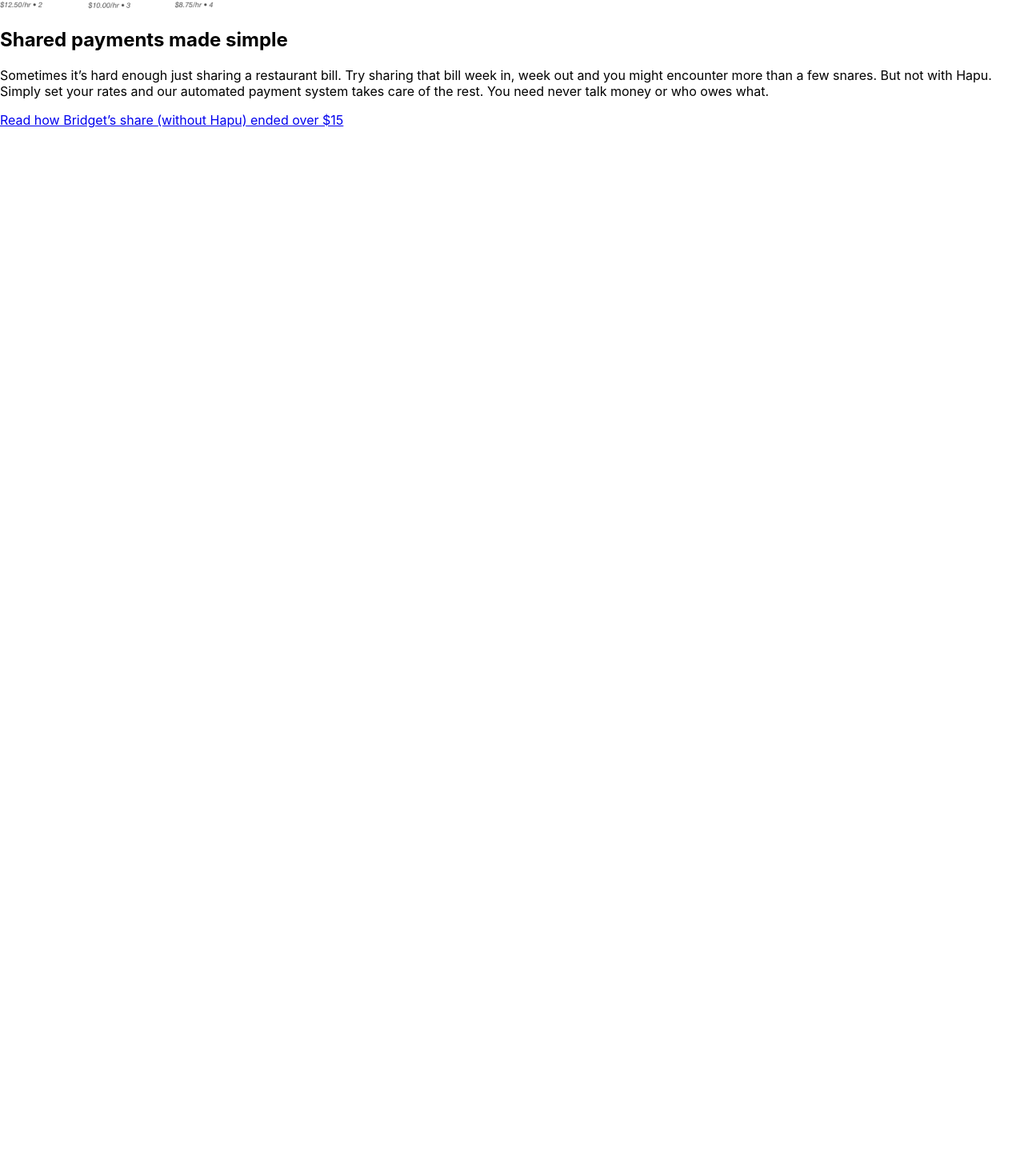
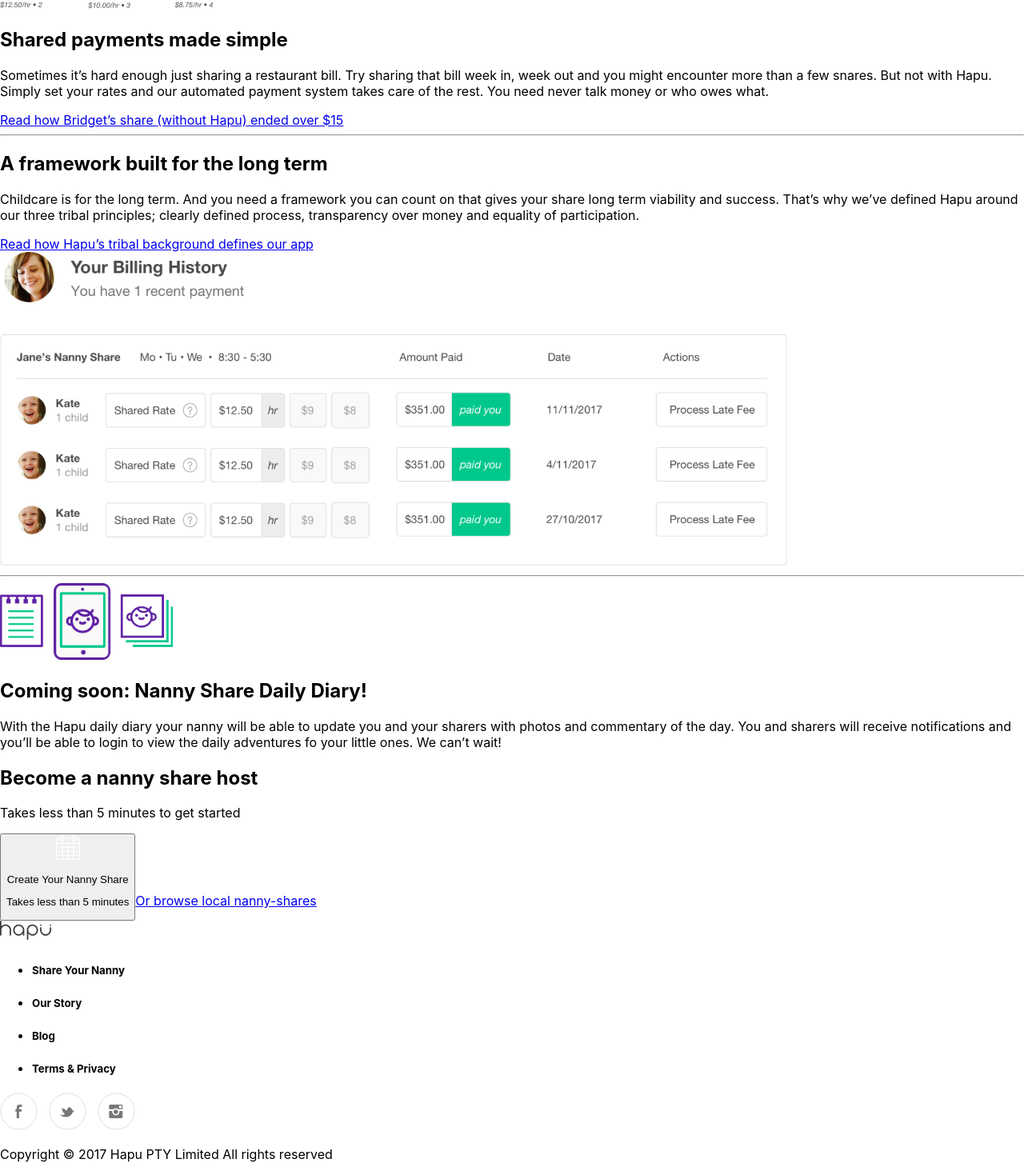
Before and after one commit to ChrisMoura2000/reactchallenge, a React (Create React App) app: page / in a window 1280 px wide. Shown: the part 1519-2988 px from the top of the page at 80% size. Before the commit the page ends 1679 px from the top, so only its background shows below. Built offline with nearby package versions, Linux system fonts and the light colour scheme.

Commit message:
Finalizando esqueleto da página

```diff
--- a/src/App.js
+++ b/src/App.js
@@ -1,11 +1,13 @@
 import Header from './page/Header'
 import Main from './page/Main'
+import Footer from './page/Footer'
 
 function App() {
   return (
     <div>
       <Header />
       <Main />
+      <Footer />
     </div>
   );
 }
--- /dev/null
+++ b/src/components/FooterDown.jsx
@@ -0,0 +1,26 @@
+import React from "react";
+import { Logo, Socialmedia } from "../images";
+
+export default function FooterDown() {
+  return (
+    <div>
+      <img src={Logo} alt="Logo" />
+      <ul>
+        <li>
+          <h5>Share Your Nanny</h5>
+        </li>
+        <li>
+          <h5>Our Story</h5>
+        </li>
+        <li>
+          <h5>Blog</h5>
+        </li>
+        <li>
+          <h5>Terms & Privacy</h5>
+        </li>
+      </ul>
+      <img src={Socialmedia} alt="Socialmedia" />
+      <p>Copyright &copy; 2017 Hapu PTY Limited All rights reserved</p>
+    </div>
+  );
+}
--- /dev/null
+++ b/src/components/FooterUp.jsx
@@ -0,0 +1,17 @@
+import React from "react";
+import { Union } from "../images";
+
+export default function FooterUp() {
+  return (
+    <div>
+      <h2>Become a nanny share host</h2>
+      <p>Takes less than 5 minutes to get started</p>
+      <button type="button">
+        <img src={Union} alt="Union" />
+        <p>Create Your Nanny Share</p>
+        <p>Takes less than 5 minutes</p>
+      </button>
+      <a href="#browseLocal" id="browseLocal">Or browse local nanny-shares</a>
+    </div>
+  );
+}
--- /dev/null
+++ b/src/components/SectionFive.jsx
@@ -0,0 +1,20 @@
+import React from "react";
+import { ImageSection4 } from "../images";
+
+export default function SectionFive() {
+  return (
+    <section>
+      <h2>A framework built for the long term</h2>
+      <p>
+        Childcare is for the long term. And you need a framework you can count
+        on that gives your share long term viability and success. That’s why
+        we’ve defined Hapu around our three tribal principles; clearly defined
+        process, transparency over money and equality of participation.
+      </p>
+      <a href="#readyHapu" id="readyHapu">
+        Read how Hapu’s tribal background defines our app{" "}
+      </a>
+      <img src={ImageSection4} alt="ImageSection4" />
+    </section>
+  );
+}
--- /dev/null
+++ b/src/components/SectionSix.jsx
@@ -0,0 +1,17 @@
+import React from "react";
+import { ImageSection5 } from "../images";
+
+export default function SectionSix() {
+  return (
+    <section>
+      <img src={ImageSection5} alt="ImageSection5" />
+      <h2>Coming soon: Nanny Share Daily Diary!</h2>
+      <p>
+        With the Hapu daily diary your nanny will be able to update you and your
+        sharers with photos and commentary of the day. You and sharers will
+        receive notifications and you’ll be able to login to view the daily
+        adventures fo your little ones. We can’t wait!
+      </p>
+    </section>
+  );
+}
--- /dev/null
+++ b/src/page/Footer.jsx
@@ -0,0 +1,12 @@
+import React from "react";
+import FooterUp from "../components/FooterUp";
+import FooterDown from "../components/FooterDown";
+
+export default function Footer() {
+  return (
+    <footer>
+        <FooterUp />
+        <FooterDown />
+    </footer>
+  );
+}
--- a/src/page/Main.jsx
+++ b/src/page/Main.jsx
@@ -3,6 +3,8 @@
 import SectionTwo from "../components/SectionTwo";
 import SectionThree from "../components/SectionThree";
 import SectionFour from "../components/SectionFour";
+import SectionFive from "../components/SectionFive";
+import SectionSix from "../components/SectionSix";
 
 export default function Main() {
   return (
@@ -13,6 +15,10 @@
       <SectionThree />
       <hr />
       <SectionFour />
+      <hr />
+      <SectionFive />
+      <hr />
+      <SectionSix />
     </main>
   );
 }
```
